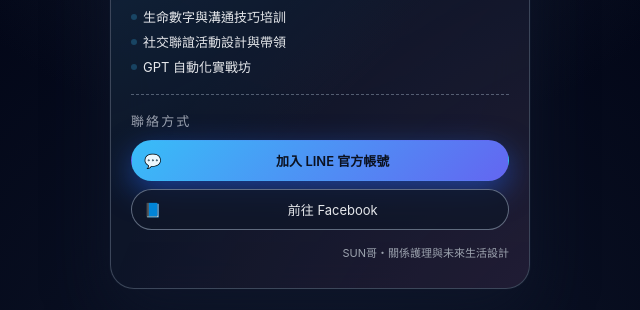
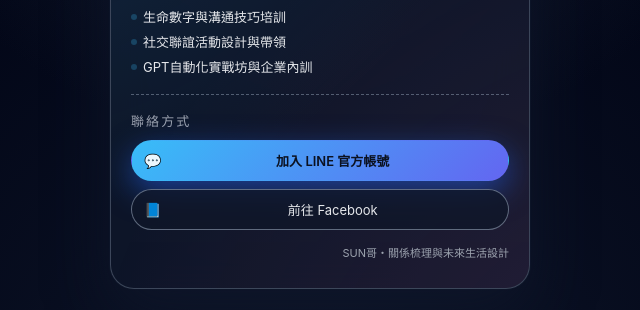
Before and after one commit to SUNNER811130/sun-card, a plain HTML site: page index.html in a window 1280 px wide. Shown: the part 356-666 px from the top of the page, 320-960 px from the left. Drawn offline with Linux system fonts and the light colour scheme.

Commit message:
Revise electronic business card content and layout
Updated the content and structure of the electronic business card.

```diff
--- a/index.html
+++ b/index.html
@@ -250,7 +250,7 @@
         </li>
         <li>
           <span class="bullet"></span>
-          <span>GPT 自動化實戰坊</span>
+          <span>GPT自動化實戰坊與企業內訓</span>
         </li>
       </ul>
     </div>
@@ -270,7 +270,7 @@
     </div>
 
     <div class="footer">
-      SUN哥・關係護理與未來生活設計
+      SUN哥・關係梳理與未來生活設計
     </div>
   </div>
 </body>
```
